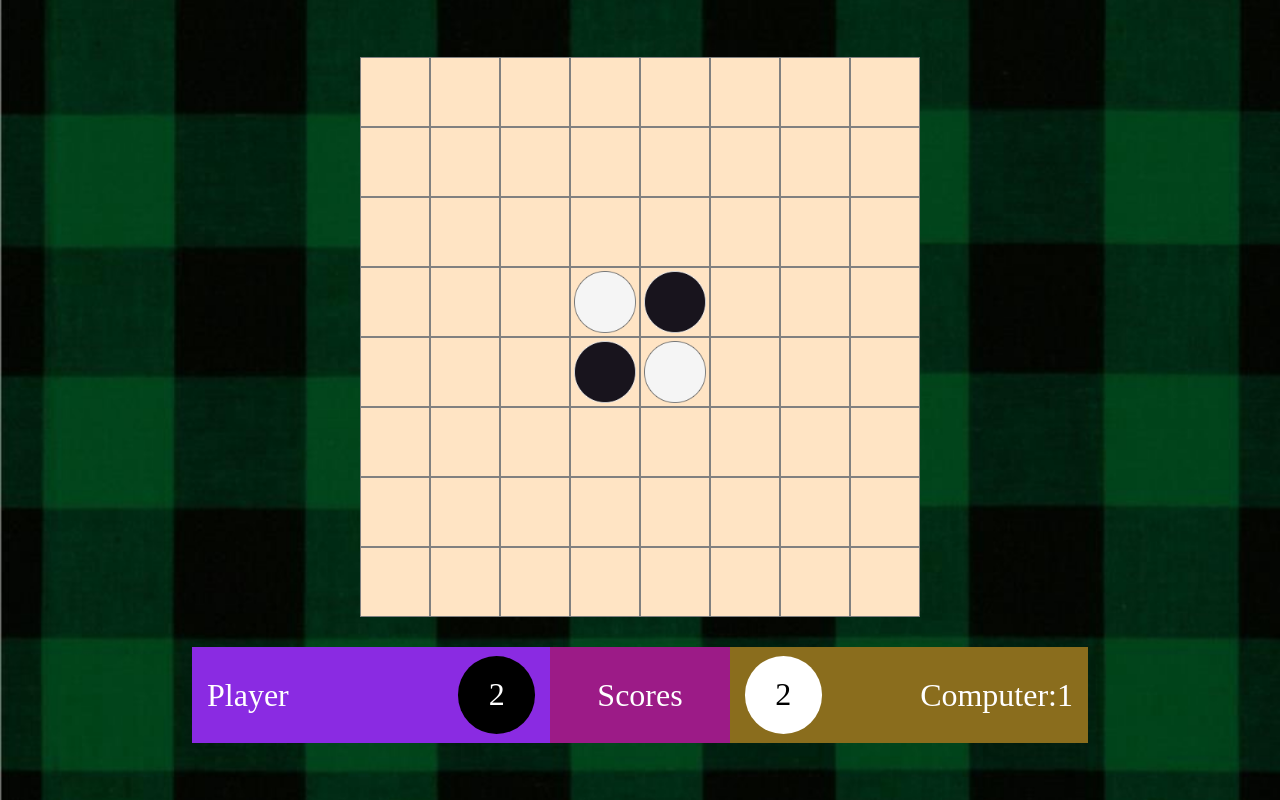
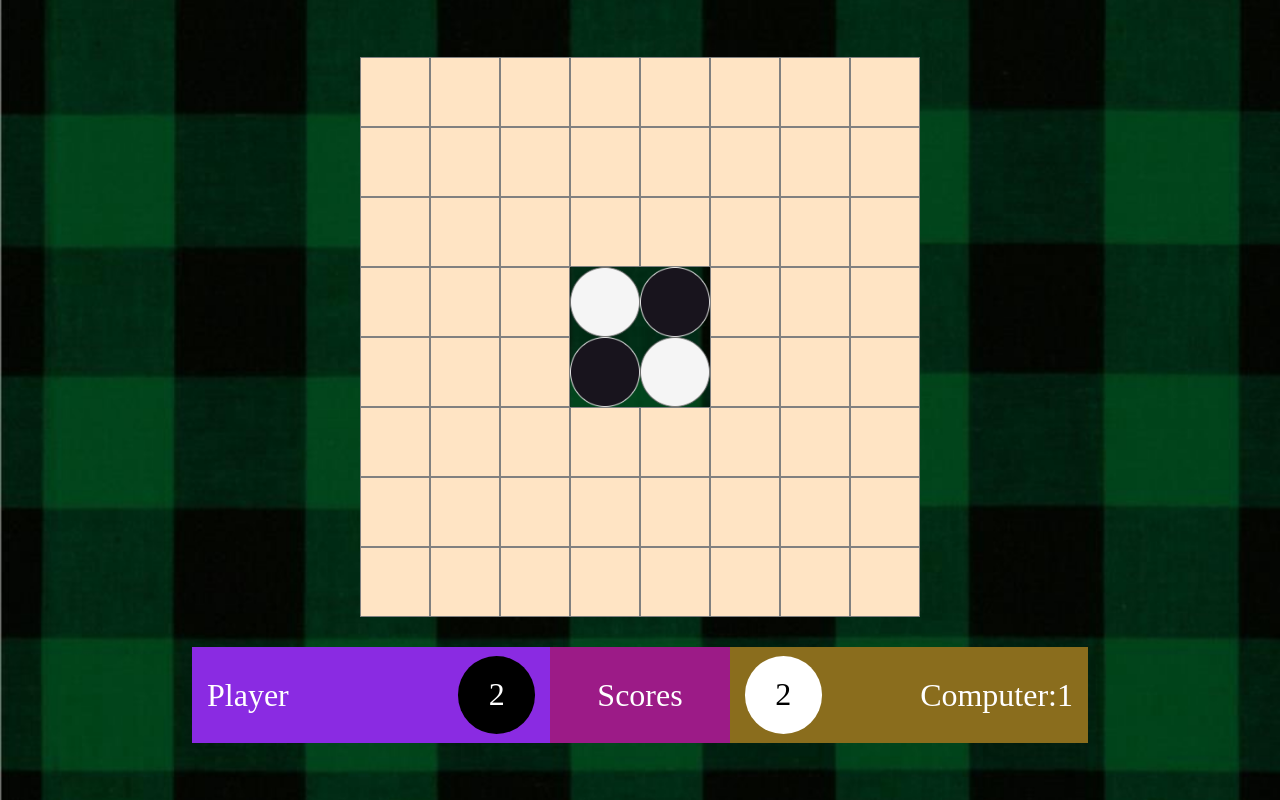
Before and after one commit to MushyTaro/MushyTaro.github.io, a React (Vite) app: page /game/1/1 in a window 1280 px wide. Built offline with nearby package versions, Linux system fonts and the light colour scheme.

Commit message:
refactor: update code structure and rename functions

```diff
--- a/src/components/game-page/GameBoard.tsx
+++ b/src/components/game-page/GameBoard.tsx
@@ -8,18 +8,15 @@ function Grid({ value }: { value: GridValue }) {
   if (value === "") {
     return <div className="gameboard-grid" />;
   }
-  return value === "V" ? (
-    <div className="gameboard-grid">
-      <img className="gameboard-grid__indicator" src={green_dot_imagePath} alt="Valid Move Indicator" />
-    </div>
-  ) : (
-    <div className="gameboard-grid">
-      <img
-        className="gameboard-grid__disc"
-        src={value === "W" ? white_disc_imagePath : black_disc_imagePath}
-        alt={`${value === "W" ? "White" : "Black"} Disc`}
-      />
-    </div>
+  const imagePath = value === "V" ? green_dot_imagePath : value === "W" ? white_disc_imagePath : black_disc_imagePath;
+  const altText = value === "V" ? "Valid Move Indicator" : `${value === "W" ? "White" : "Black"} Disc`;
+
+  return (
+    <img
+      className={value === "V" ? "gameboard-grid__indicator" : "gameboard-grid__disc"}
+      src={imagePath}
+      alt={altText}
+    />
   );
 }
 export default function GameBoard({ board }: { board: GridValue[][] }) {
--- a/src/logic/validLogic.ts
+++ b/src/logic/validLogic.ts
@@ -1,8 +1,7 @@
 import { DiscColor, GridValue } from "../types";
 
-export function checkValid(row: number, col: number, currentDiscColor: DiscColor, board: GridValue[][]) {
+export function getDiscsToFlip(row: number, col: number, currentDiscColor: DiscColor, board: GridValue[][]) {
   const boardCopy: GridValue[][] = board.map((rowCopy) => [...rowCopy]);
-  boardCopy[row][col] = currentDiscColor;
   const discsToFlip: { row: number; col: number }[] = [];
   for (let rowDelta = -1; rowDelta <= 1; rowDelta += 1) {
     for (let colDelta = -1; colDelta <= 1; colDelta += 1) {
@@ -47,7 +46,7 @@ export function markValidMoves(currentDiscColor: DiscColor, board: GridValue[][]
   for (let row = 0; row < board.length; row += 1) {
     for (let col = 0; col < board[row].length; col += 1) {
       if (board[row][col] === "" || board[row][col] === "V") {
-        const isValidMove = checkValid(row, col, currentDiscColor, board);
+        const isValidMove = getDiscsToFlip(row, col, currentDiscColor, board);
         if (isValidMove.length) {
           boardCopy[row][col] = "V";
         } else if (board[row][col] === "V") {
```
